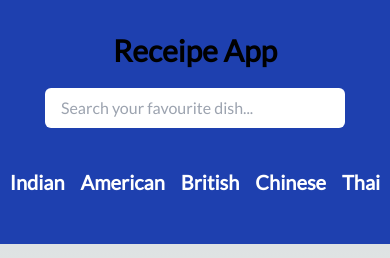
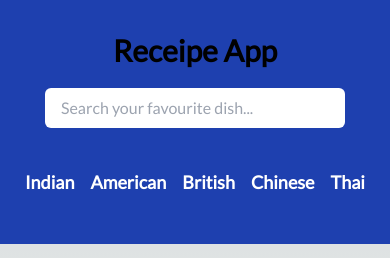
Before and after one commit to AkankshaKumari07/Receipe-app, a Next.js app: page / in a window 390 px wide. Shown: the top 258 px of the page. Built offline with nearby package versions, Linux system fonts and the light colour scheme; no server answers.

Commit message:
navbar changes

```diff
--- a/src/app/components/Navbar.jsx
+++ b/src/app/components/Navbar.jsx
@@ -35,7 +35,7 @@ const Navbar = () => {
           />
         </form>
       </div>
-      <div className="flex 2xl:space-x-12 xl:space-x-6 lg:space-x-4 md::space-x-2  space-x-4 xl:ml-[20rem] text-xl 2xl:text-xl xl:text-xl lg:text-xl md:text-base 2xl:mr-20 font-semibold md:mt-0 mt-5 md:mb-0 mb-12 cursor-pointer">
+      <div className="flex 2xl:space-x-12 xl:space-x-6 lg:space-x-4 md:space-x-2 space-x-4 xl:ml-[20rem] text-lg 2xl:text-xl xl:text-xl lg:text-xl md:text-base 2xl:mr-20 font-semibold md:mt-0 mt-5 md:mb-0 mb-12 cursor-pointer">
         <Link href={`/category/indian`} className="text-white hover:underline">
           Indian
         </Link>
```
